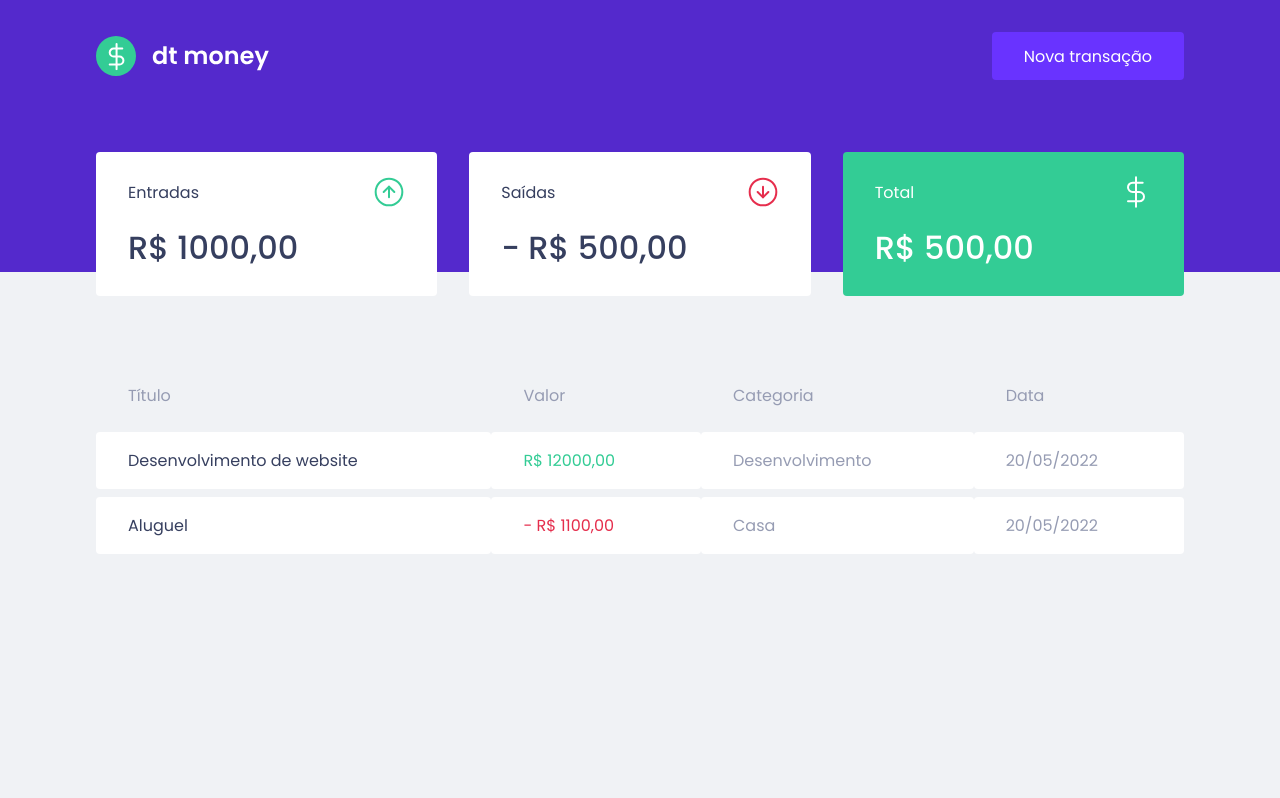
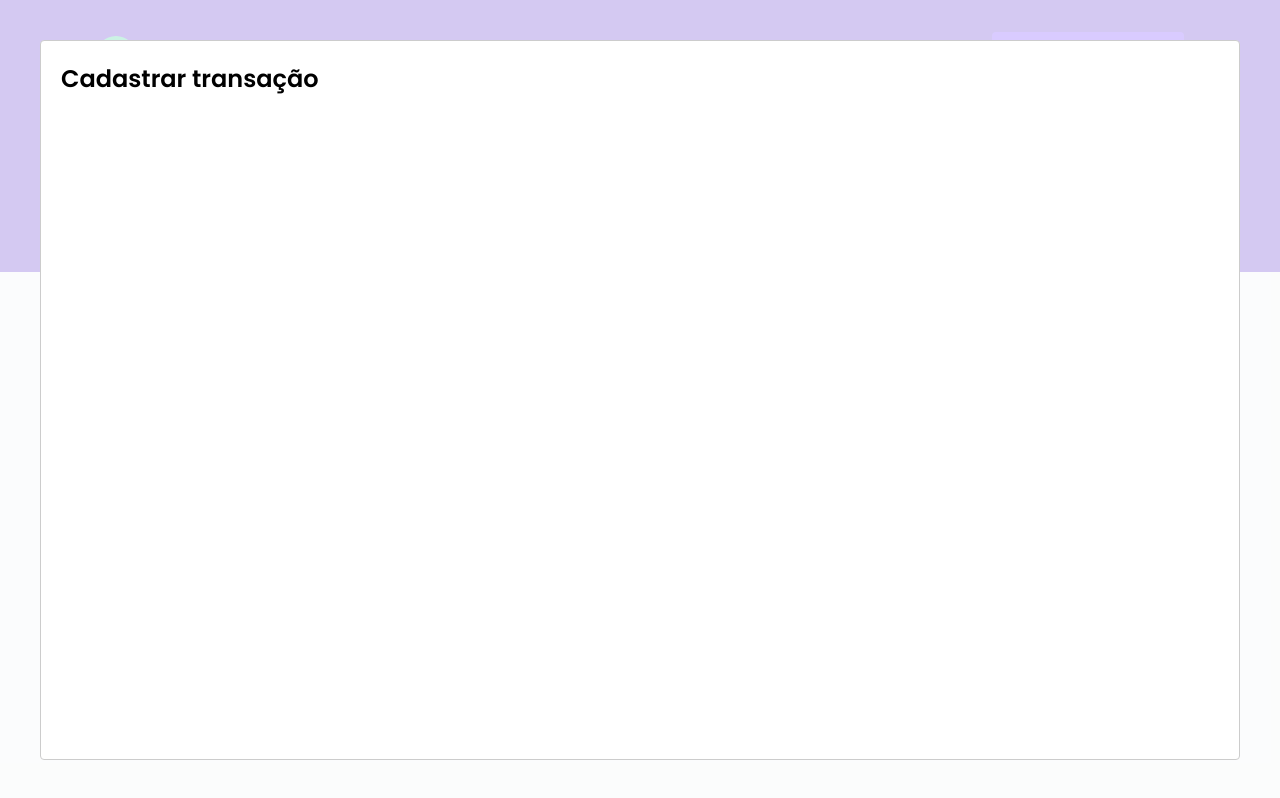
Before and after one commit to rmmena123/dtmoney, a React (Create React App) app: page / in a window 1280 px wide. Both pictures are taken after a click on the button "Nova transação". Built offline with nearby package versions, Linux system fonts and the light colour scheme; no server answers; what miragejs would draw is missing.

Commit message:
Configurando modal de criação #1

```diff
--- a/package.json
+++ b/package.json
@@ -7,6 +7,7 @@
     "miragejs": "^0.1.44",
     "react": "^18.1.0",
     "react-dom": "^18.1.0",
+    "react-modal": "^3.15.1",
     "react-scripts": "5.0.1",
     "styled-components": "^5.3.5",
     "web-vitals": "^2.1.0"
@@ -19,6 +20,7 @@
     "@types/node": "^16.7.13",
     "@types/react": "^18.0.0",
     "@types/react-dom": "^18.0.0",
+    "@types/react-modal": "^3.13.1",
     "@types/styled-components": "^5.1.25",
     "typescript": "^4.4.2"
   },
--- a/src/App.tsx
+++ b/src/App.tsx
@@ -1,13 +1,33 @@
+import Modal from "react-modal";
 import { Header } from "./components/Header";
 import { Dashboard } from "./components/Dashboard";
 import { GlobalStyle } from "./styles/global";
+import { useState } from "react";
+
+Modal.setAppElement('#root');
 
 export function App() {
+  const [isNewTransactionModalOpen, setIsNewTransactionModalOpen] = useState(false);
+
+  function handleOpenNewTransactionModal() {
+      setIsNewTransactionModalOpen(true);
+  }
+
+  function handleCloseNewTransactionModal() {
+      setIsNewTransactionModalOpen(false);
+  }
+
   return (
     <div className="App">
       <>
-        <Header />
+        <Header onOpenNewTransactionModal={handleOpenNewTransactionModal}/>
         <Dashboard />
+        <Modal
+            isOpen={isNewTransactionModalOpen}
+            onRequestClose={handleCloseNewTransactionModal}
+        >
+            <h2>Cadastrar transação</h2>
+        </Modal>
         <GlobalStyle />
       </>
     </div>
--- a/src/components/Header/index.tsx
+++ b/src/components/Header/index.tsx
@@ -1,12 +1,16 @@
 import logoImg from '../../assets/logo.svg';
 import { Container, Content } from './styles';
 
-export function Header() {
+interface HeaderProps {
+    onOpenNewTransactionModal: () => void;
+}
+
+export function Header({ onOpenNewTransactionModal } : HeaderProps) {
     return (
         <Container>
             <Content>
                 <img src={logoImg} alt="dtmoney" />
-                <button type="button">
+                <button type="button" onClick={onOpenNewTransactionModal}>
                     Nova transação
                 </button>
             </Content>
```
Also changed, not shown: 1 other file (tests, documents, lock files or other folders).
